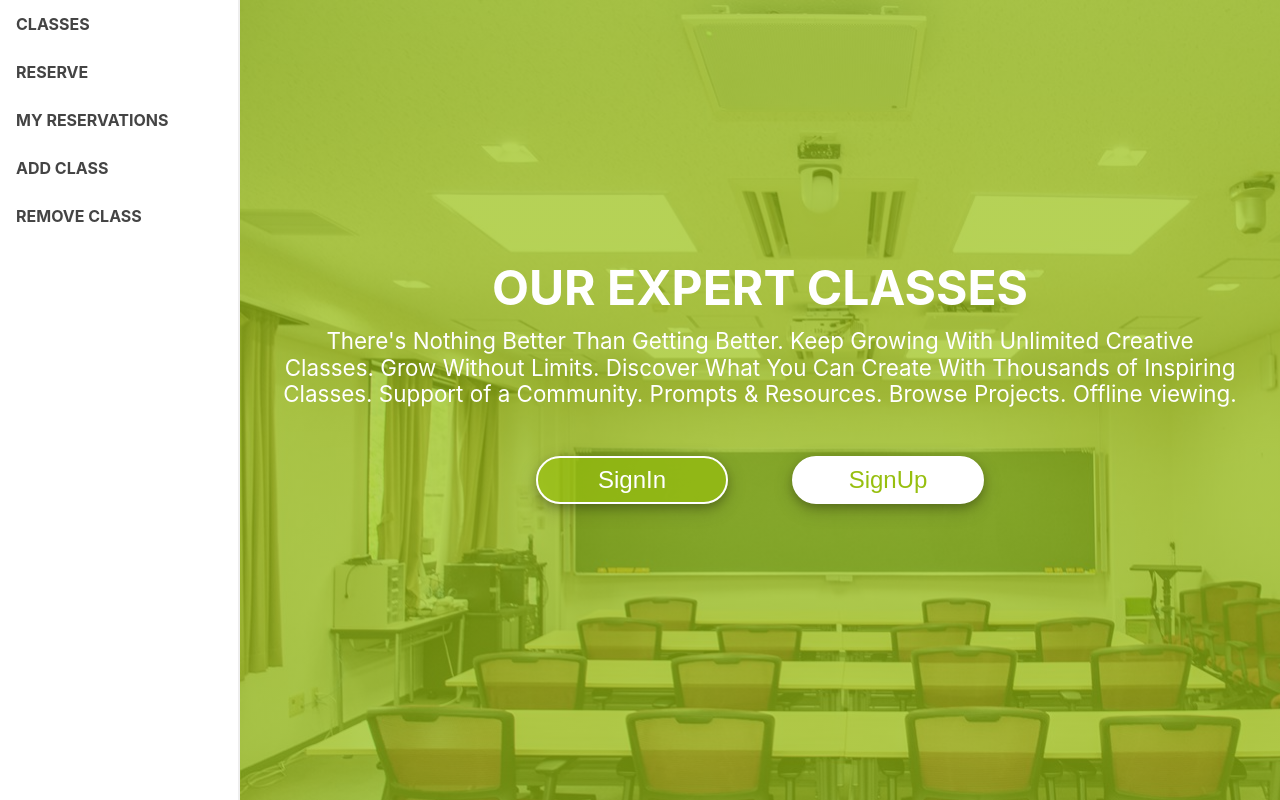
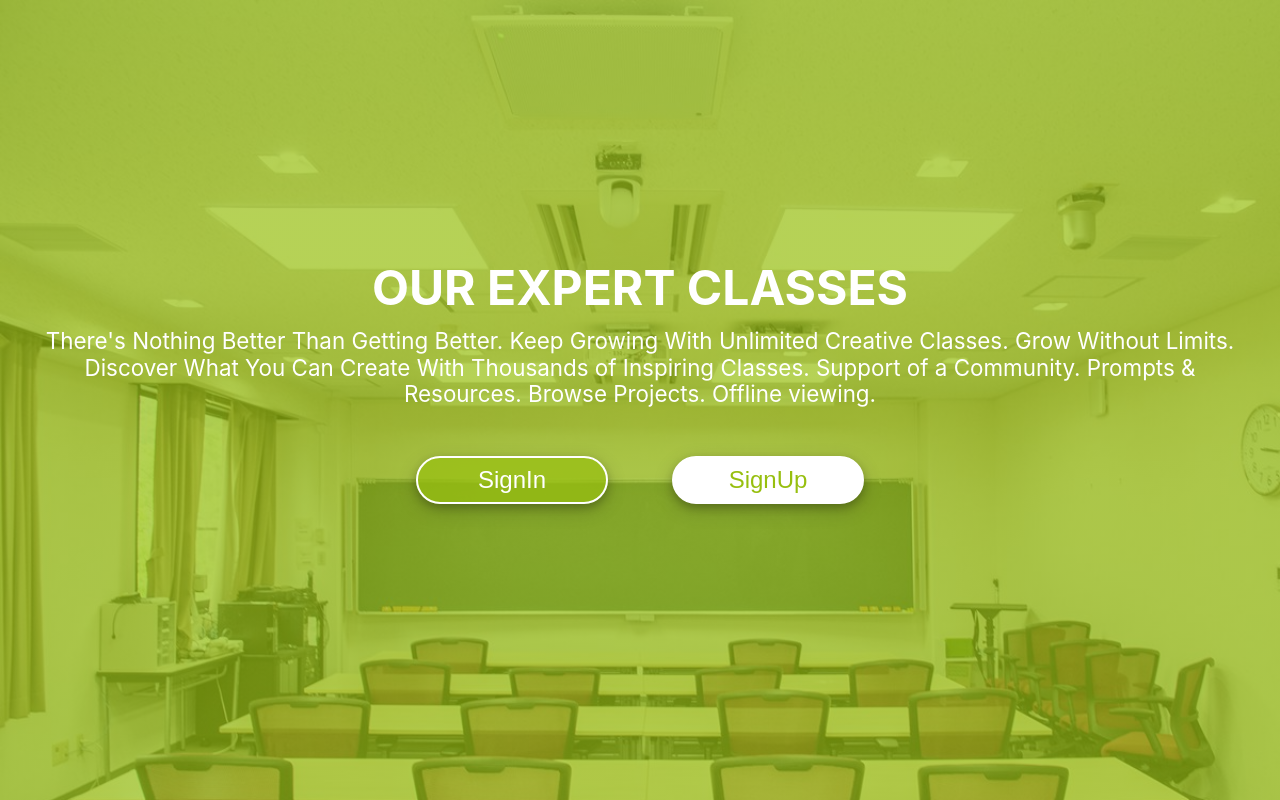
Before and after one commit to icode198/expert-class-frontend, a React (Create React App) app: page /#/ in a window 1280 px wide. Built offline with nearby package versions, Linux system fonts and the light colour scheme; no server answers.

Commit message:
Remove navbar from landing page

```diff
--- a/src/App.js
+++ b/src/App.js
@@ -39,7 +39,7 @@ function App() {
   return (
     <div className="App">
       <Router>
-        <NavPanel />
+        { loggedIn && <NavPanel />}
       </Router>
       { loggedIn && <button type="button" className="logOutBtn" onClick={handleLogoutClick}>Logout</button>}
       <div className="app-content">
--- a/src/features/landingPage/landingPage.module.css
+++ b/src/features/landingPage/landingPage.module.css
@@ -6,7 +6,6 @@
   background-repeat: no-repeat, repeat;
   background-size: cover;
   height: 100vh;
-  margin-left: 240px;
 }
 
 .innerContainer {
--- a/src/features/signInPage/signInPage.module.css
+++ b/src/features/signInPage/signInPage.module.css
@@ -7,7 +7,6 @@
   background-repeat: no-repeat, repeat;
   background-size: cover;
   height: 100vh;
-  margin-left: 240px;
 }
 
 .innerContainer {
--- a/src/features/signUpPage/signUpPage.module.css
+++ b/src/features/signUpPage/signUpPage.module.css
@@ -7,7 +7,6 @@
   background-repeat: no-repeat, repeat;
   background-size: cover;
   height: 100vh;
-  margin-left: 240px;
 }
 
 .innerContainer {
```
